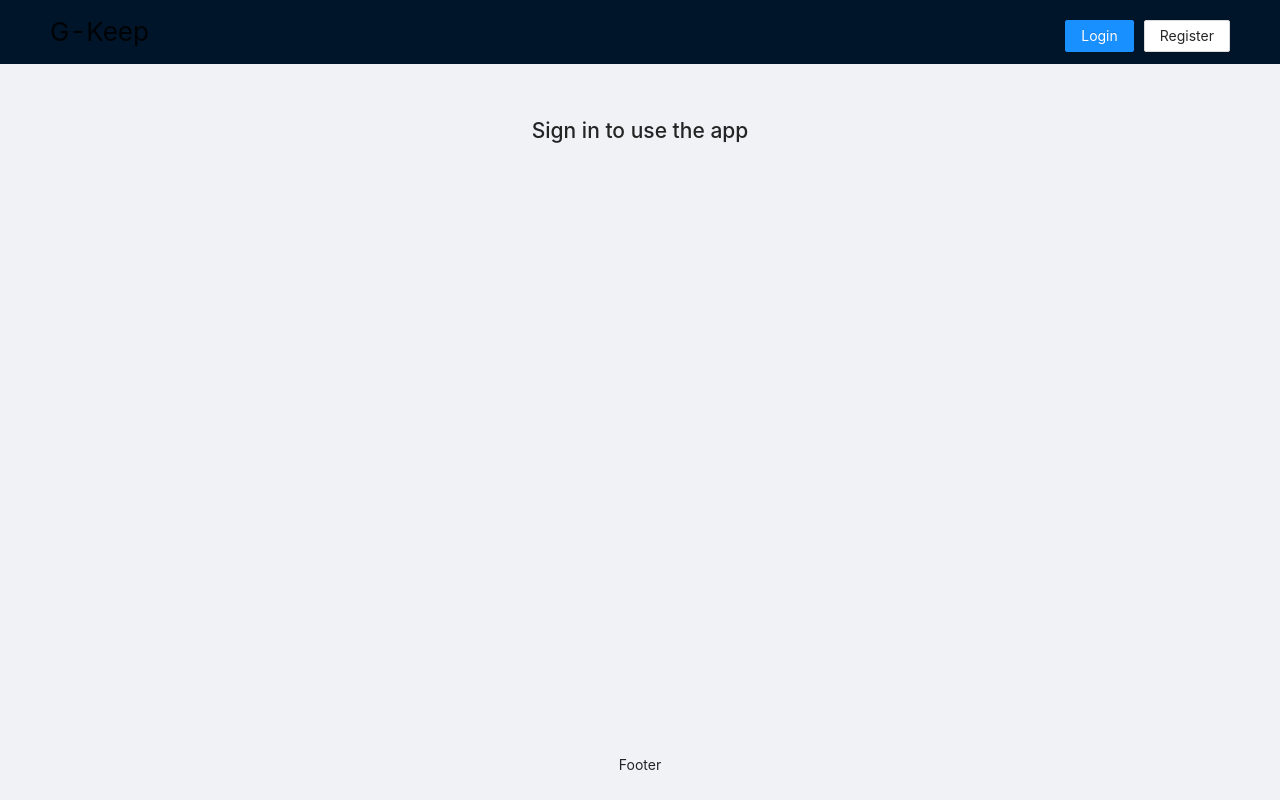
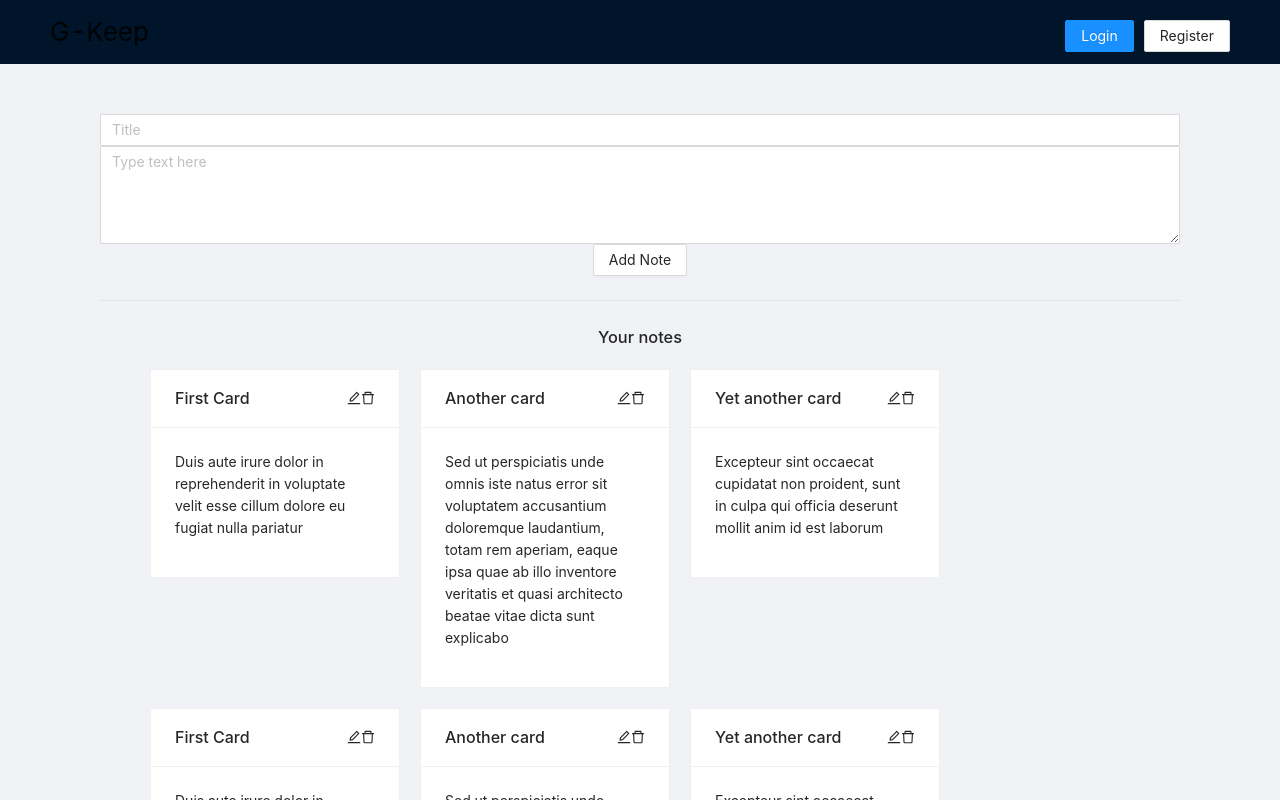
Before and after one commit to RudeBon/g-keep-clone, a React (Create React App) app: page / in a window 1280 px wide. Shown: the top 800 px of the page. Built offline with nearby package versions, Linux system fonts and the light colour scheme.

Commit message:
Created add note form and cards with mocked data

```diff
--- /dev/null
+++ b/src/components/AddNoteComp.js
@@ -0,0 +1,14 @@
+import 'antd/dist/antd.css'
+import { Input, Button } from 'antd';
+
+const { TextArea } = Input;
+
+export default function AddNoteComp (){
+    return (
+        <div>
+        <Input placeholder="Title" />
+        <TextArea rows={4} placeholder="Type text here"/>
+        <Button>Add Note</Button>
+        </div>
+    )
+}
--- a/src/components/App.css
+++ b/src/components/App.css
@@ -18,9 +18,21 @@
 }
 
 .App-content {
-  padding: 50px 60px;
+  padding: 50px 100px;
 }
 
 .Header-btn{
   margin-left: 10px;
 }
+
+.NoteList {
+  text-align: left;
+  list-style-type: none;
+}
+
+.NoteCard {
+  display: inline-block;
+  margin : 10px;
+  align-items: top;
+  vertical-align: top;
+}
--- a/src/components/App.js
+++ b/src/components/App.js
@@ -1,25 +1,29 @@
 import logo from '../logo.svg';
 import './App.css';
-import { Layout, Button } from 'antd';
+import { Layout, Button, Divider } from 'antd';
 import 'antd/dist/antd.css';
+import NotesList from './NotesList'
+import AddNoteComp from './AddNoteComp'
 
 const { Header, Footer, Content } = Layout;
+
 
 function App() {
   return (
     <div className="App">
-      <Layout style={{height:"100vh"}}>
+      <Layout style={{ height: "100vh" }}>
         <Header className="App-header">
           G-Keep
           <div>
-          <Button type="primary" className="Header-btn">Login</Button>
-          <Button className="Header-btn">Register</Button>
+            <Button type="primary" className="Header-btn">Login</Button>
+            <Button className="Header-btn">Register</Button>
           </div>
         </Header>
         <Content className="App-content">
-          <h2>Sign in to use the app</h2>
+          <AddNoteComp />
+          <Divider/>
+          <NotesList />
         </Content>
-        <Footer>Footer</Footer>
       </Layout>
     </div>
   );
--- /dev/null
+++ b/src/components/NoteCard.js
@@ -0,0 +1,24 @@
+import React from 'react'
+import 'antd/dist/antd.css'
+import { Card } from 'antd'
+import {
+    DeleteOutlined,
+    EditOutlined
+} from '@ant-design/icons';
+
+export default function NoteCard(props) {
+
+    console.log('card delivered');
+    return (
+        <Card
+            title={props.note.title}
+            extra={<>
+                <EditOutlined />
+                <DeleteOutlined />
+            </>}
+            style={{ maxWidth: '250px' }}
+        >
+            <p>{props.note.text}</p>
+        </Card>
+    )
+}
--- /dev/null
+++ b/src/components/NotesList.js
@@ -0,0 +1,33 @@
+import NoteCard from './NoteCard'
+
+const mockCardsData = [
+    { id: 'hfgdhjdj322b', title: "First Card", text: "Duis aute irure dolor in reprehenderit in voluptate velit esse cillum dolore eu fugiat nulla pariatur" },
+    { id: 'dwjbdskjb322', title: "Another card", text: "Sed ut perspiciatis unde omnis iste natus error sit voluptatem accusantium doloremque laudantium, totam rem aperiam, eaque ipsa quae ab illo inventore veritatis et quasi architecto beatae vitae dicta sunt explicabo" },
+    { id: 'edjhbfdbd23h', title: "Yet another card", text: "Excepteur sint occaecat cupidatat non proident, sunt in culpa qui officia deserunt mollit anim id est laborum" },
+    { id: 'hfgdhadj322b', title: "First Card", text: "Duis aute irure dolor in reprehenderit in voluptate velit esse cillum dolore eu fugiat nulla pariatur" },
+    { id: 'dwjbdskj5322', title: "Another card", text: "Sed ut perspiciatis unde omnis iste natus error sit voluptatem accusantium doloremque laudantium, totam rem aperiam, eaque ipsa quae ab illo inventore veritatis et quasi architecto beatae vitae dicta sunt explicabo" },
+    { id: 'e5jhbfdbd23h', title: "Yet another card", text: "Excepteur sint occaecat cupidatat non proident, sunt in culpa qui officia deserunt mollit anim id est laborum" },
+]
+
+
+
+export default function NotesList() {
+    function getCards() {
+        return mockCardsData.map(note =>
+            <li key={note.id} className="NoteCard">
+                <NoteCard note={note}></NoteCard>
+            </li>
+        )
+    }
+
+
+    return (
+        <>
+        <h3>Your notes</h3>
+            <ul className="NoteList">
+                {getCards()}
+            </ul>
+        </>
+
+    )
+}
```
